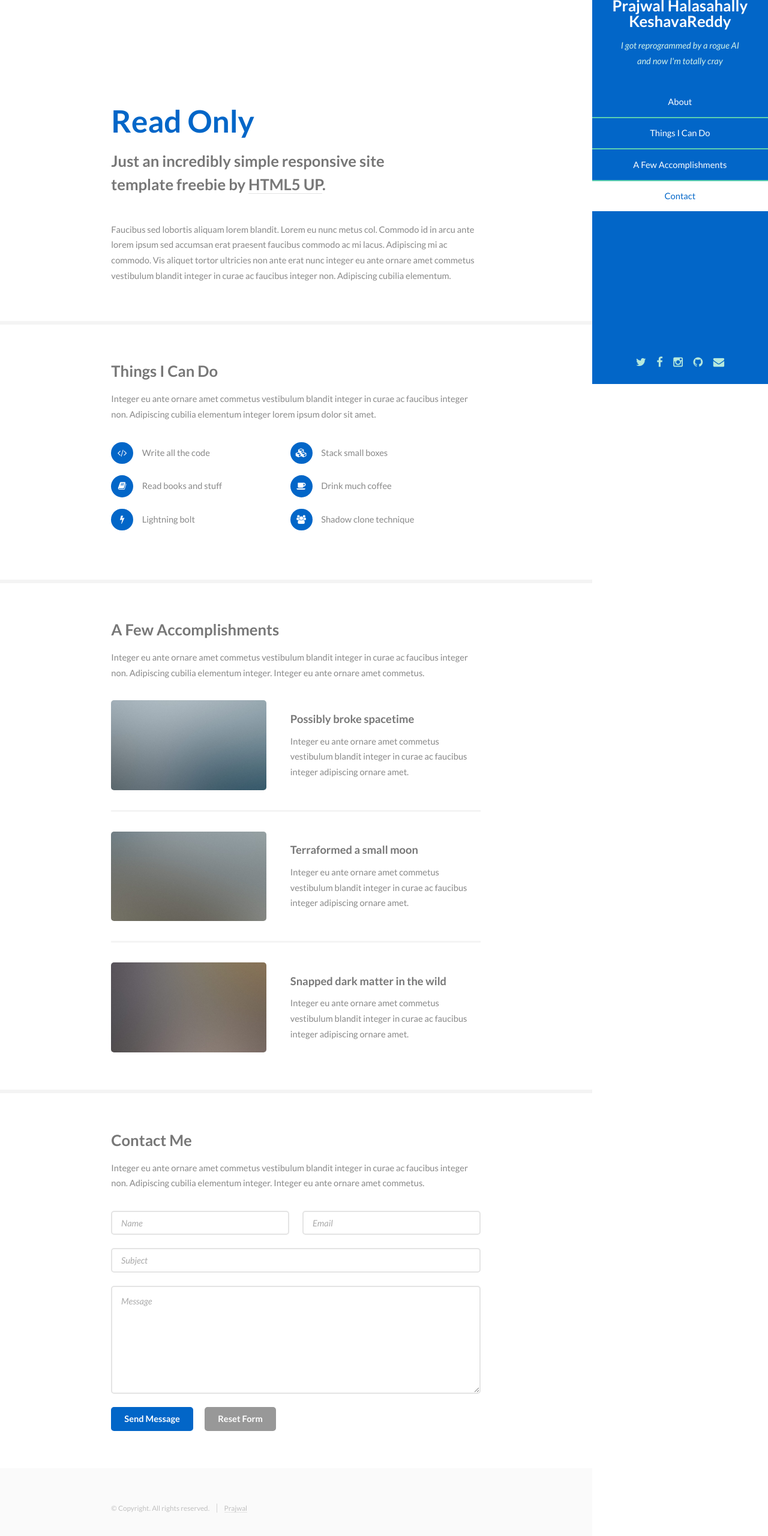
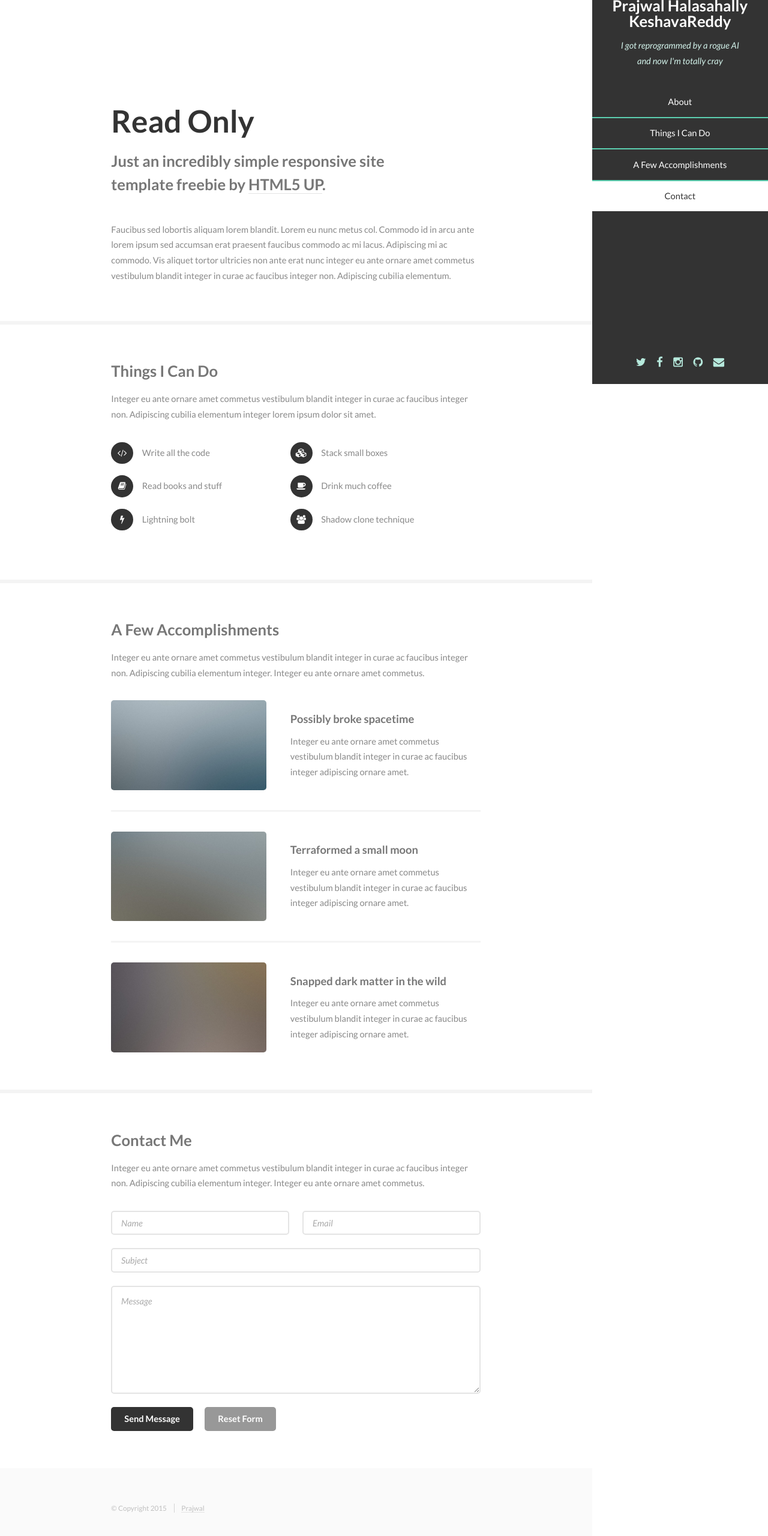
Before and after one commit to prajwalhkreddy/prajwalhkreddy.github.io, a plain HTML site: page index.html in a window 1280 px wide. Shown: the part 160-2720 px from the top of the page at 60% size. Drawn offline with Linux system fonts and the light colour scheme.

Commit message:
color change

```diff
--- a/assets/css/main.css
+++ b/assets/css/main.css
@@ -1576,7 +1576,7 @@
 			border-bottom-color: transparent;
 			color:
 
-#0266C8 !important;
+#333 !important;
 		}
 
 	strong, b {
@@ -1730,7 +1730,7 @@
 	header.major h2 {
 		color:
 
-#0266C8;
+#333;
 		font-size: 3.5em;
 	}
 
@@ -1795,7 +1795,7 @@
 		textarea:focus {
 			border-color:
 
-#0266C8;
+#333;
 		}
 
 	.select-wrapper {
@@ -1907,7 +1907,7 @@
 		input[type="radio"]:focus + label:before {
 			border-color:
 
-#0266C8;
+#333;
 		}
 
 	input[type="checkbox"] + label:before {
@@ -2102,7 +2102,7 @@
 				ul.feature-icons li:before {
 					background:
 
-#0266C8;
+#333;
 					border-radius: 100%;
 					color: #ffffff;
 					display: block;
@@ -2391,7 +2391,7 @@
 		.button.special {
 			background-color:
 
-#0266C8;
+#333;
 			color: #ffffff !important;
 		}
 
@@ -2463,7 +2463,7 @@
 	#header {
 		background:
 
-#0266C8;
+#333;
 		color: #d1f1e9;
 		height: 100%;
 		position: fixed;
@@ -2558,7 +2558,7 @@
 						background: #fff;
 						color:
 
-#0266C8 !important;
+#333 !important;
 					}
 
 				#header > nav ul li:first-child {
@@ -2839,7 +2839,7 @@
 					#titleBar .toggle:before {
 						background:
 
-#0266C8;
+#333;
 						color: #ffffff;
 						content: '\f0c9';
 						display: block;
--- a/index.html
+++ b/index.html
@@ -484,7 +484,7 @@
 					<section id="footer">
 						<div class="container">
 							<ul class="copyright">
-								<li>&copy; Copyright. All rights reserved.</li><li><a href="index.html">Prajwal</a></li>
+								<li>&copy; Copyright 2015 </li><li><a href="index.html">Prajwal</a></li>
 							</ul>
 						</div>
 					</section>
```
Also changed, not shown: README.txt (deleted).
